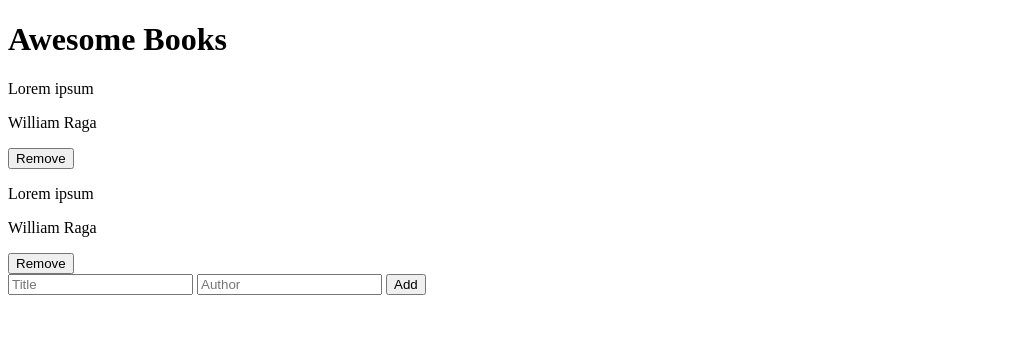
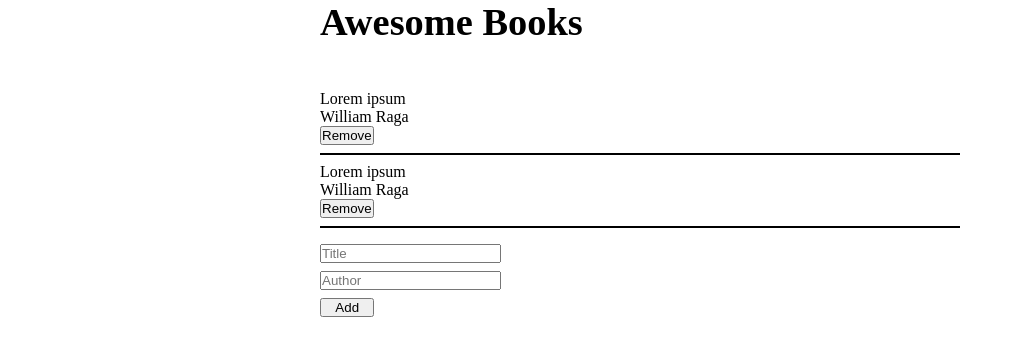
Before and after one commit to itsmraga-hub/Awesome-Books, a website: page index.html in a window 1280 px wide. Shown: the whole page, without its empty margins (0-1015 px from the left). Drawn offline with Linux system fonts and the light colour scheme.

Commit message:
added the styling for the first project awesomebook

```diff
--- a/index.html
+++ b/index.html
@@ -4,6 +4,7 @@
     <meta charset="UTF-8" />
     <meta http-equiv="X-UA-Compatible" content="IE=edge" />
     <meta name="viewport" content="width=device-width, initial-scale=1.0" />
+    <link rel="stylesheet" href="style.css">
     <title>Awesome books</title>
   </head>
   <body>
@@ -25,7 +26,7 @@
         <form action="">
           <input type="text" placeholder="Title" />
           <input type="text" placeholder="Author" />
-          <input type="button" value="Add" />
+          <input type="submit" value="Add" />
         </form>
       </div>
     </main>
--- /dev/null
+++ b/style.css
@@ -0,0 +1,44 @@
+*{
+    padding: 0;
+    margin: 0;
+    box-sizing: border-box;
+}
+body{
+    display: flex;
+    flex-direction: column;
+    justify-content: center;
+    align-items: center;
+}
+.main-container{
+    width: 50%;
+}
+.container{
+    display: flex;
+    flex-direction: column;
+
+}
+h1.head{
+    font-size: 3vw;
+    padding: 0 0 1em 0;
+}
+.books-container{
+    display: block;
+    width: 100%;
+    height: auto;
+    margin-bottom: 1em;
+}
+.book{
+border-bottom: 2px solid black;
+padding: 0.5em 0;
+}
+form{
+    display: flex;
+    flex-direction: column;
+    justify-content: center;
+    width: min-content;
+    gap: 0.5em;
+}
+input[type="submit"]{
+    width: max-content;
+    padding: 0  1em;
+}
```
